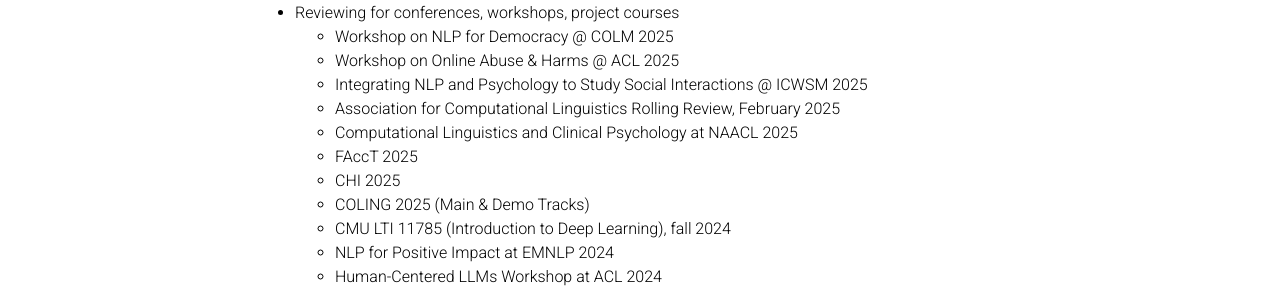
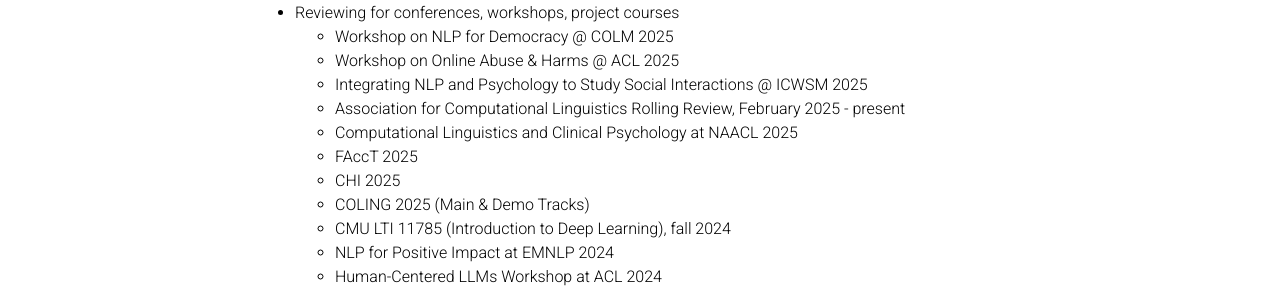
Before and after one commit to ENSCMA2/enscma2.github.io, a Jekyll site: the page built from _pages/experience.md, in a window 1280 px wide and 900 px high, scrolled down 1633 px. Shown: the part 161-453 px from the top of the window. Built offline with Jekyll 4.4.1, drawn with Linux system fonts in a browser that asks for light colours; comment, search, counter and statistics services are not loaded; a style sheet for code colours, icons or effects is not loaded.

Commit message:
Update experience.md

```diff
--- a/_pages/experience.md
+++ b/_pages/experience.md
@@ -53,7 +53,7 @@
   - Workshop on NLP for Democracy @ COLM 2025
   - Workshop on Online Abuse & Harms @ ACL 2025
   - Integrating NLP and Psychology to Study Social Interactions @ ICWSM 2025
-  - Association for Computational Linguistics Rolling Review, February 2025
+  - Association for Computational Linguistics Rolling Review, February 2025 - present
   - Computational Linguistics and Clinical Psychology at NAACL 2025
   - FAccT 2025
   - CHI 2025
```
